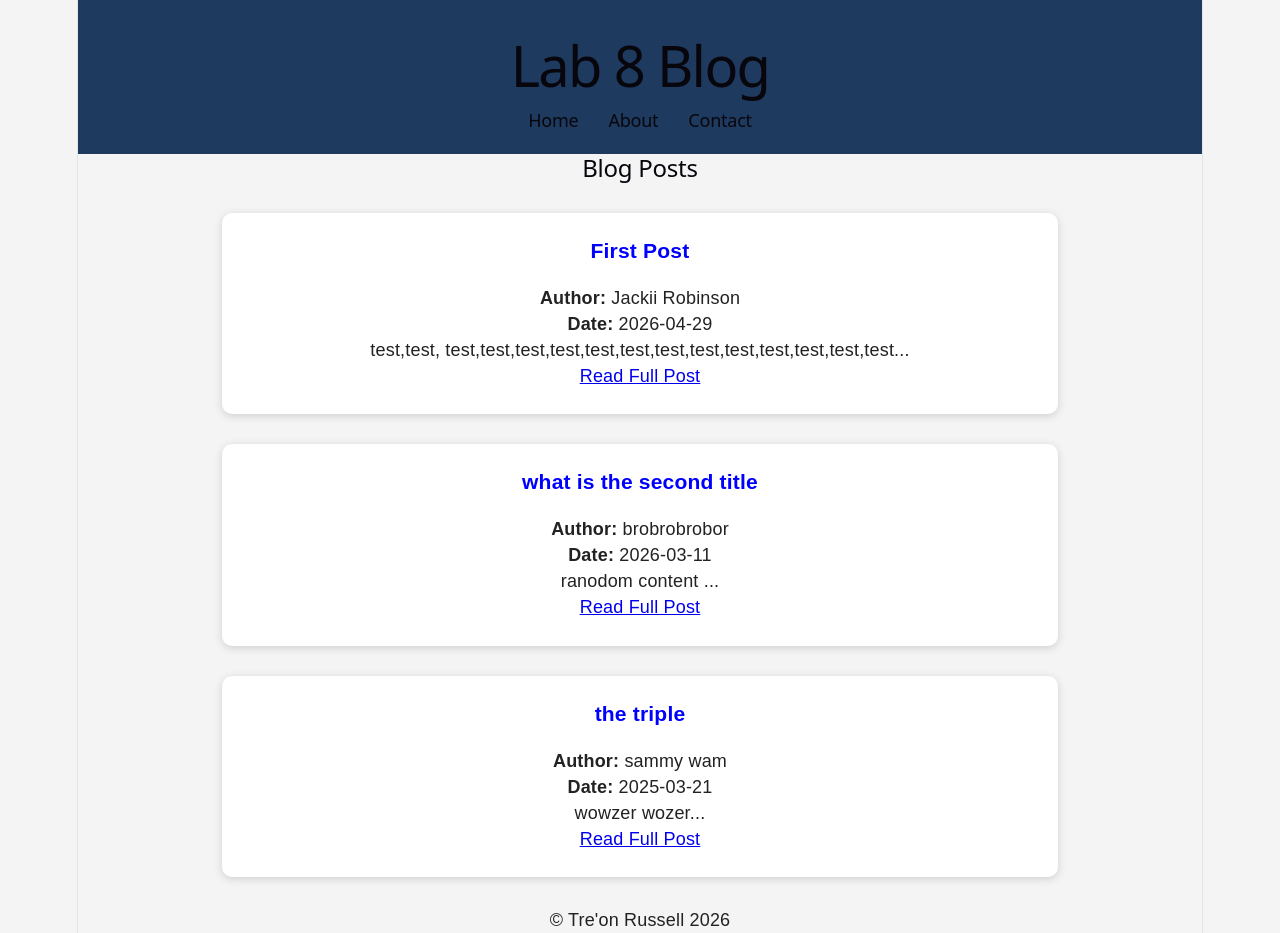
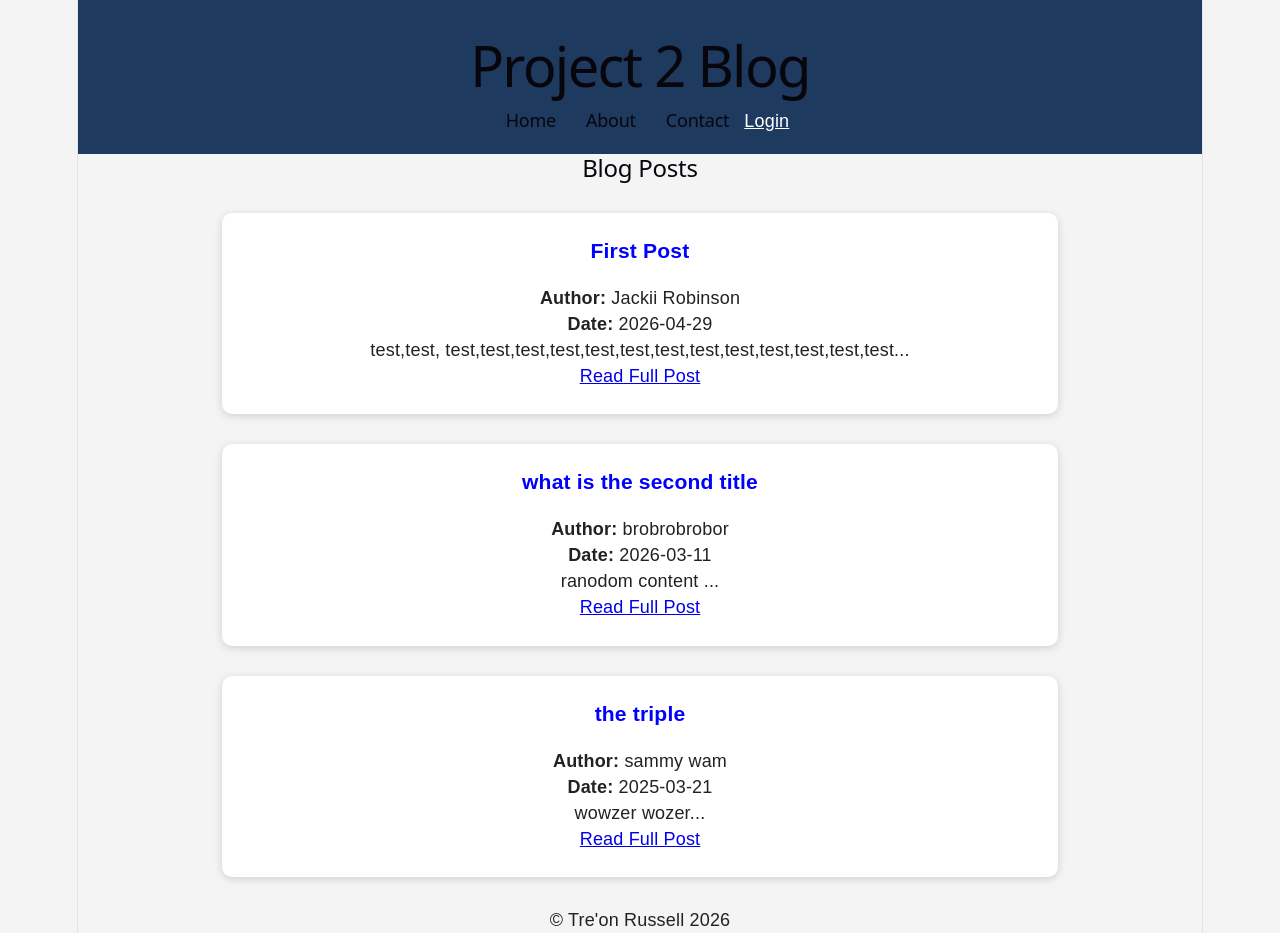
Before and after one commit to TARus-1/json-blog-app, a React (Vite) app: page / in a window 1280 px wide. Built offline with nearby package versions, Linux system fonts and the light colour scheme; no server answers.

Commit message:
added username consitency and check on the header

```diff
--- a/src/components/Header.jsx
+++ b/src/components/Header.jsx
@@ -1,13 +1,30 @@
 import {Link} from "react-router-dom";
+import { useAuth } from "../context/AuthContext";
 
 export default function Header(){
+
+    const { user, logout } = useAuth();
     return (
         <nav className="navbar">
-            <h1>Lab 8 Blog</h1>
+            <h1>Project 2 Blog</h1>
             <div className="nav-links">
                 <Link to="/"><h2>Home</h2></Link>
                 <h2>About</h2>
                 <Link to="/contact"><h2>Contact</h2></Link>
+
+                {user ? (
+          <>
+            <span className="username">Hey, {user.username}</span>
+            <button onClick={logout}>
+              Logout
+            </button>
+          </>
+        ) : (
+          <Link to="/login">
+            Login
+          </Link>
+        )}
+
             </div>
 
         </nav>
```
